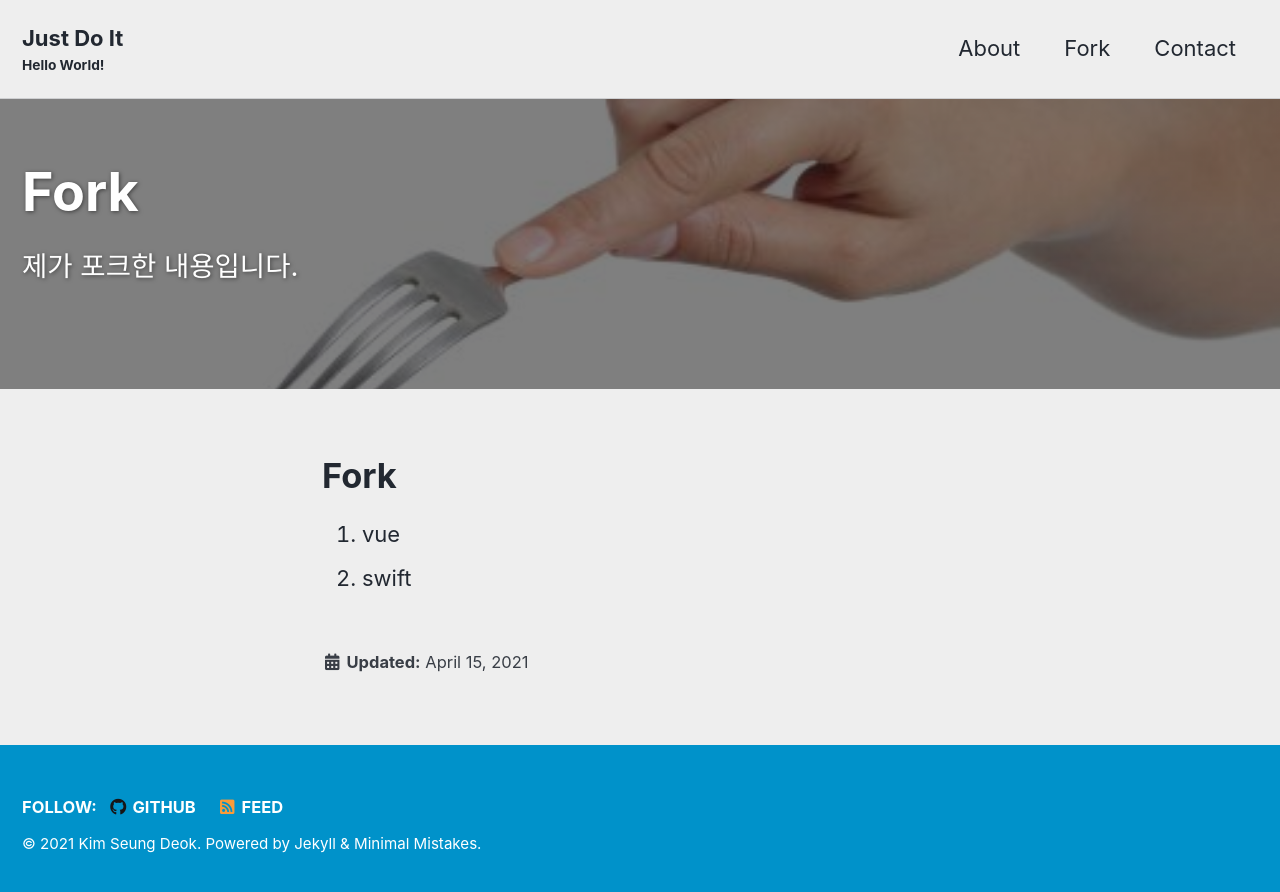
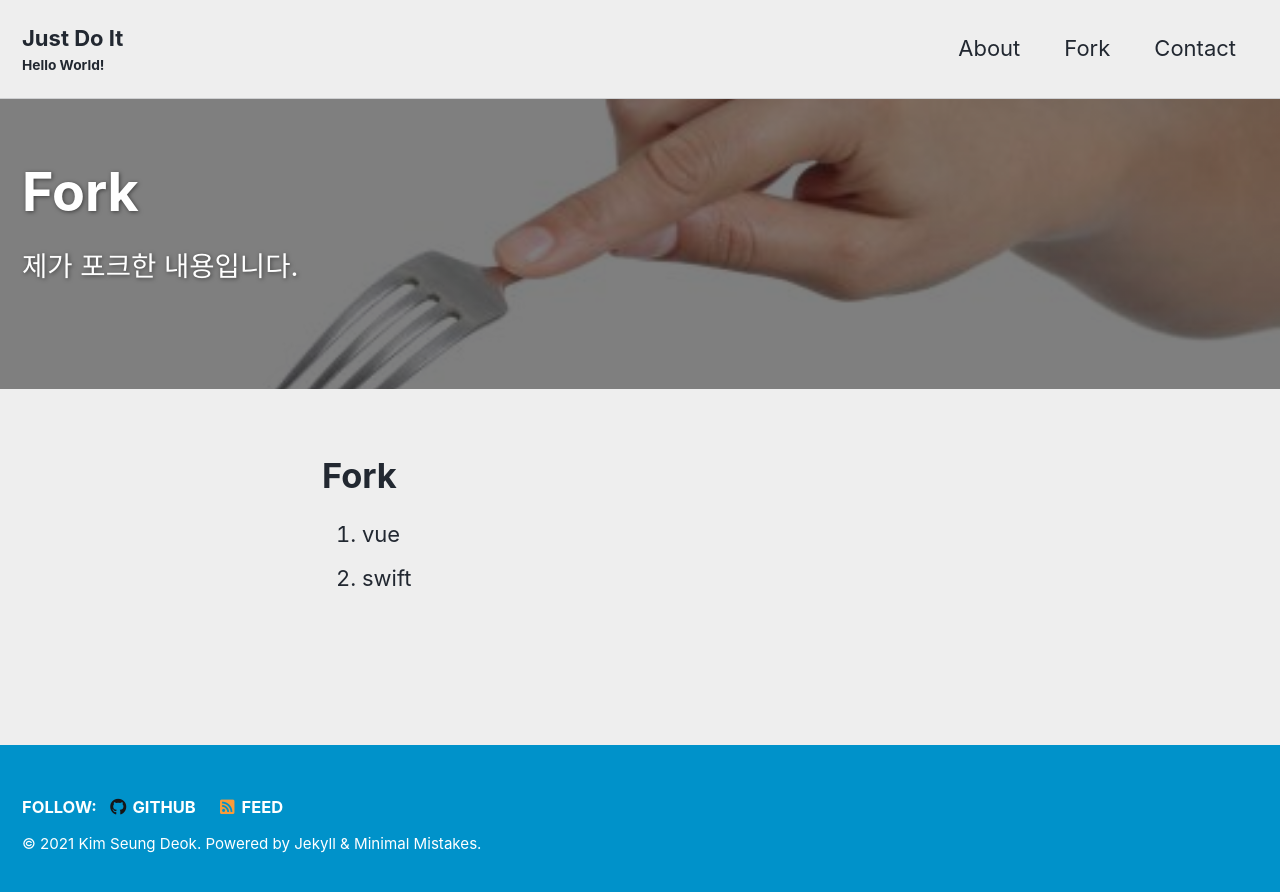
Before and after one commit to kimseungdeok/my-blog, a Jekyll site: the page built from _pages/fork.md, in a window 1280 px wide. Shown: the top 892 px of the page. Built offline with Jekyll 4.4.1, drawn with Linux system fonts in a browser that asks for light colours; cached includes are drawn as plain includes; part of the change alters nothing that is shown.

```diff
--- a/_pages/fork.md
+++ b/_pages/fork.md
@@ -3,8 +3,8 @@ layout: single
 title: "Fork"
 permalink: /fork/
 excerpt: "제가 포크한 내용입니다."
-date: 2021-04-15 16:50:00 +0900
-lastmod: 2021-04-15 16:50:00 +0900 # sitemap.xml에서 사용됨
+#date: 2021-04-15 16:50:00 +0900
+#lastmod: 2021-04-15 16:50:00 +0900 # sitemap.xml에서 사용됨
 author_profile: false # 왼쪽부분 프로필을 띄울건지
 header:
   overlay_image: /assets/images/bg-fork.jpeg
```
Also changed, not shown: index.html (renamed from index.md).
